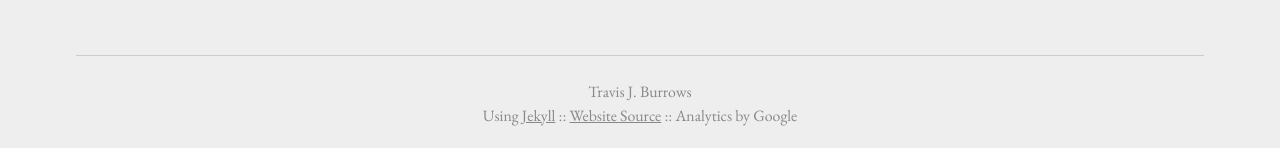
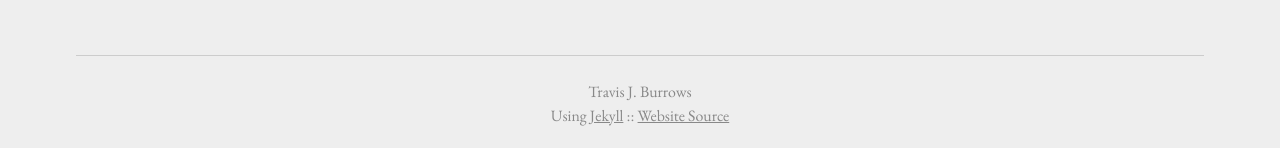
Before and after one commit to tjburrows/tjburrows.github.io, a Jekyll site: the page built from index.md, in a window 1280 px wide. Shown: the part 903-1051 px from the top of the page. Built offline with Jekyll 4.4.1, drawn with Linux system fonts in a browser that asks for light colours; some of the changed lines change nothing that is shown.

Commit message:
Remove analytics

```diff
--- a/_config.yml
+++ b/_config.yml
@@ -25,14 +25,14 @@ style: kjhealy
 # Set 'provider' to false to turn analytics off globally.
 #
 analytics:
-    provider: Google
+    provider: false
     statcounter:
         sc_project  :
         sc_security :
-        sc_invisible: 1
-        sc_text     : 2
+        sc_invisible:
+        sc_text     :
     google:
-        tracking_id: 'UA-143749328-1'
+        tracking_id:
     getclicky:
       site_id:
     mixpanel:
```
